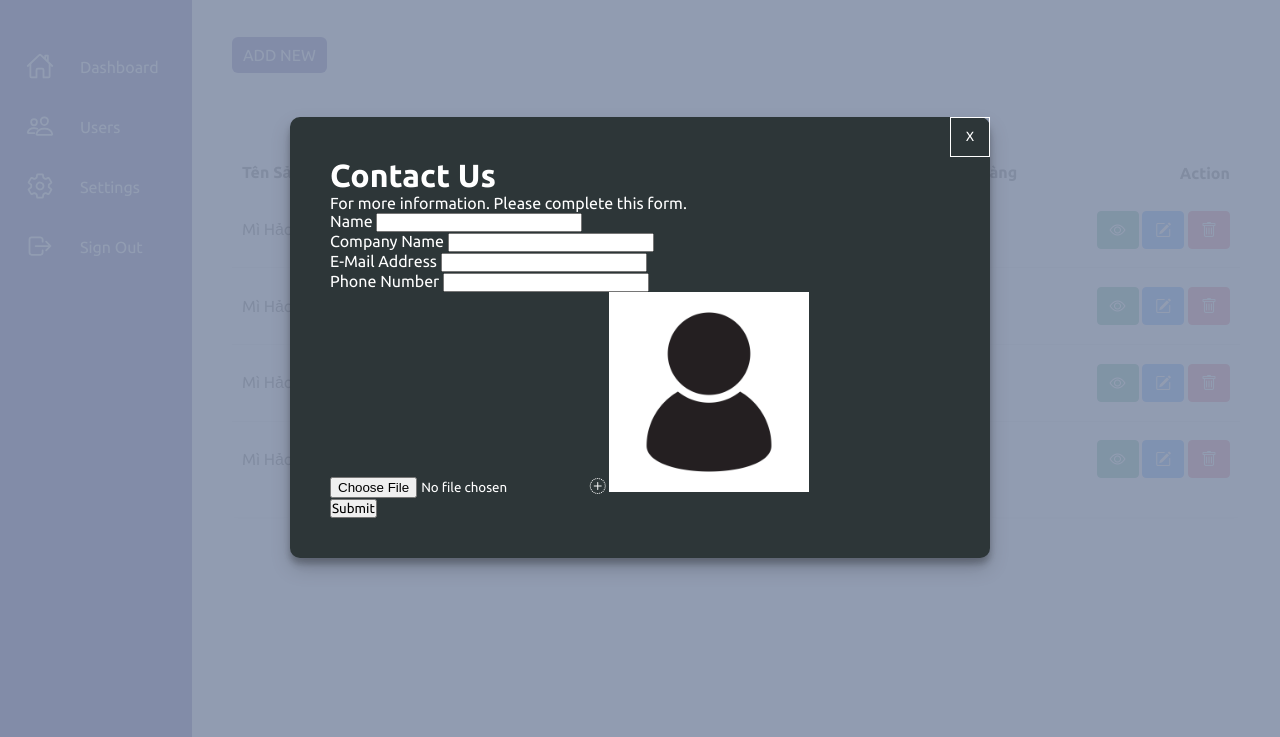
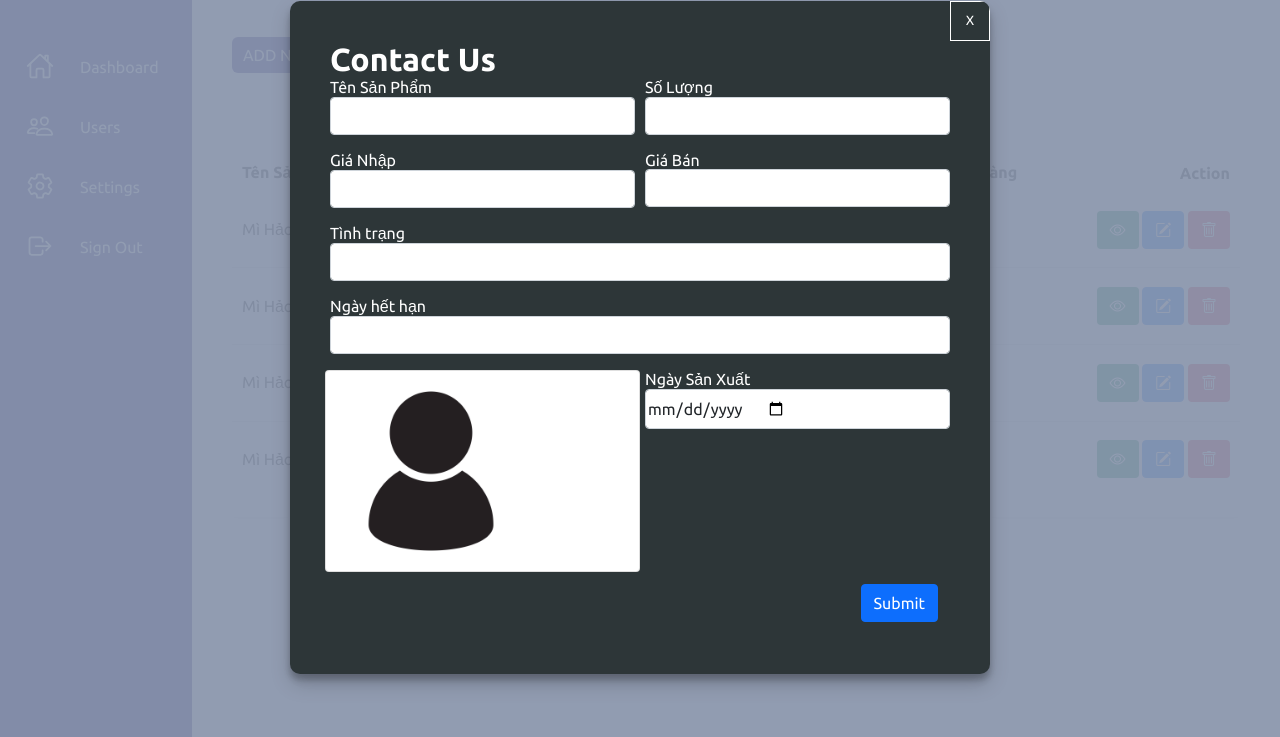
Before and after one commit to ngochuy9123/Quan-Ly-Cua-Hang, a plain HTML site: page index.html in a window 1280 px wide. Both pictures are taken after a click on the link "ADD NEW". Shown: the part 63-800 px from the top of the page. Drawn offline with nearby package versions, Linux system fonts and the light colour scheme.

Commit message:
finish form

```diff
--- a/assets/css/style.css
+++ b/assets/css/style.css
@@ -548,6 +548,7 @@ body {
   position:relative;
   padding: 40px;
   color: #fff;
+  overflow: auto;
 }
 .close-button {
   background:none;
@@ -571,5 +572,141 @@ body {
   bottom: 0;
 }
 
+input[type="date" i] {
+  padding-inline-start: 1px;
+  cursor: default;
+  align-items: center;
+  display: inline-flex;
+  overflow: hidden;
+}
+
+.btn {
+  display: inline-block;
+  font-weight: 400;
+  line-height: 1.5;
+  text-align: center;
+  text-decoration: none;
+  vertical-align: middle;
+  cursor: pointer;
+  user-select: none;
+  border: 1px solid transparent;
+  padding: 0.375rem 0.75rem;
+  border-radius: 0.25rem;
+  transition: color .15s ease-in-out,background-color .15s ease-in-out,border-color .15s ease-in-out,box-shadow .15s ease-in-out;
+}
+
+.btn-primary {
+  color: #fff;
+  background-color: #0d6efd;
+  border-color: #0d6efd;
+}
+.btn-secondary {
+  color: #fff;
+  background-color: #6c757d;
+  border-color: #6c757d;
+}
+
+.popup-footer {
+  display: flex;
+  flex-wrap: wrap;
+  flex-shrink: 0;
+  align-items: center;
+  justify-content: flex-end;
+  padding: 0.75rem;
+  border-bottom-right-radius: calc(0.3rem - 1px);
+  border-bottom-left-radius: calc(0.3rem - 1px);
+}
 
   /* upload img */
+
+.card {
+  position: relative;
+  display: flex;
+  flex-direction: column;
+  min-width: 0;
+  word-wrap: break-word;
+  background-color: #fff;
+  background-clip: border-box;
+  border: 1px solid rgba(0,0,0,.125);
+  border-radius: 0.25rem;
+  width: 50%;
+}
+
+.form-group {
+  margin-bottom: 1rem;
+}
+
+.form-row {
+  display: flex;
+  flex-wrap: wrap;
+  margin-right: -5px;
+  margin-left: -5px;
+}
+.form-row>.col, .form-row>[class*=col-] {
+  padding-right: 5px;
+  padding-left: 5px;
+}
+
+@media (min-width: 768px){
+  .col-md-6 {
+    -webkit-box-flex: 0;
+    -ms-flex: 0 0 50%;
+    flex: 0 0 50%;
+    max-width: 50%;
+  }
+}
+
+
+
+.form-control {
+  display: block;
+  width: 100%;
+  padding: 0.375rem 0.75rem;
+  font-size: 1rem;
+  font-weight: 400;
+  line-height: 1.5;
+  color: #212529;
+  background-color: #fff;
+  background-clip: padding-box;
+  border: 1px solid #ced4da;
+  -webkit-appearance: none;
+  -moz-appearance: none;
+  appearance: none;
+  border-radius: 0.25rem;
+  transition: border-color .15s ease-in-out,box-shadow .15s ease-in-out;
+}
+
+
+.modal-body form .imgholder{
+  width: 200px;
+  height: 200px;
+  position: relative;
+  border-radius: 20px;
+  overflow: hidden;
+}
+
+.imgholder .upload{
+  position: absolute;
+  bottom: 0;
+  left: 10;
+  width: 100%;
+  height: 100px;
+  background: rgba(0,0,0,0.3);
+  display: none;
+  justify-content: center;
+  align-items: center;
+  cursor: pointer;
+}
+
+.upload i{
+  color: #fff;
+  font-size: 35px;
+}
+
+.imgholder:hover .upload{
+  display: flex;
+}
+
+.imgholder .upload input{
+  display: none;
+}
--- a/assets/js/main.js
+++ b/assets/js/main.js
@@ -44,9 +44,13 @@ document.addEventListener('DOMContentLoaded', function() {
 });
 
   // upload image
-image = document.getElementById("imgInput")
+
+let image = document.getElementById("imgInput")
+let imgInput = document.querySelector(".img")
+
+
 image.onchange = function(){
-  if(file.files[0].size < 1000000){  // 1MB = 1000000
+  if(image.files[0].size < 1000000){  // 1MB = 1000000
       var fileReader = new FileReader();
 
       fileReader.onload = function(e){
@@ -54,7 +58,7 @@ image.onchange = function(){
           imgInput.src = imgUrl
       }
 
-      fileReader.readAsDataURL(file.files[0])
+      fileReader.readAsDataURL(image.files[0])
   }
   else{
       alert("This file is too large!")
--- a/index.html
+++ b/index.html
@@ -187,29 +187,45 @@
                     <div class="form-container">
                         <button id="btnCloseForm" class="close-button">X</button>
                         <h1>Contact Us</h1>
-                        <p>For more information. Please complete this form.</p>
-                        <form action="">
-                            <div class="form-group">
-                                <label for="">Name</label>
+                        <form action="" id="myform">
+                            <div class="form-row">
+                                <div class="form-group col-md-6">
+                                    <label for="">Tên Sản Phẩm</label>
                                     <input type="text" class="form-control" />
                                 </div>
 
-                            <div class="form-group">
-                                <label for="">Company Name</label>
+                                <div class="form-group col-md-6">
+                                    <label for="">Số Lượng</label>
                                     <input class="form-control" type="text" />
                                 </div>
 
-                            <div class="form-group">
-                                <label for="">E-Mail Address</label>
+                            </div>
+
+                            <div class="form-row">
+                                <div class="form-group col-md-6">
+                                    <label for="">Giá Nhập</label>
                                     <input class="form-control" type="text" />
                                 </div>
 
-                            <div class="form-group">
-                                <label for="">Phone Number</label>
+                                <div class="form-group col-md-6">
+                                    <label for="">Giá Bán</label>
                                     <input class="form-control" type="text" />
                                 </div>
+                            </div>
 
-                            <div class="card imgholder">
+
+
+                            <div class="form-group">
+                                <label for="">Tình trạng</label>
+                                <input class="form-control" type="text" />
+                            </div>
+                            <div class="form-group">
+                                <label for="">Ngày hết hạn</label>
+                                <input class="form-control" type="text" />
+                            </div>
+                            <div class="form-row">
+
+                                <div class="card imgholder col-md-6">
                                     <label for="imgInput" class="upload">
                                         <input type="file" name="" id="imgInput">
                                         <i class="bi bi-plus-circle-dotted"></i>
@@ -217,7 +233,14 @@
                                     <img src="./assets/imgs/Profile Icon.webp" alt="" width="200" height="200" class="img">
                                 </div>
 
-                            <button>Submit</button>
+                                <div class="form-group col-md-6">
+                                    <label for="">Ngày Sản Xuất</label>
+                                    <input class="form-control" type="date" />
+                                </div>
+                            </div>
+                            <div class="popup-footer">
+                                <button type="submit" form="myform" class="btn btn-primary submit">Submit</button>
+                            </div>
                         </form>
                     </div>
                 </div>
```
Lines whose indentation alone changed are shown as unchanged.
